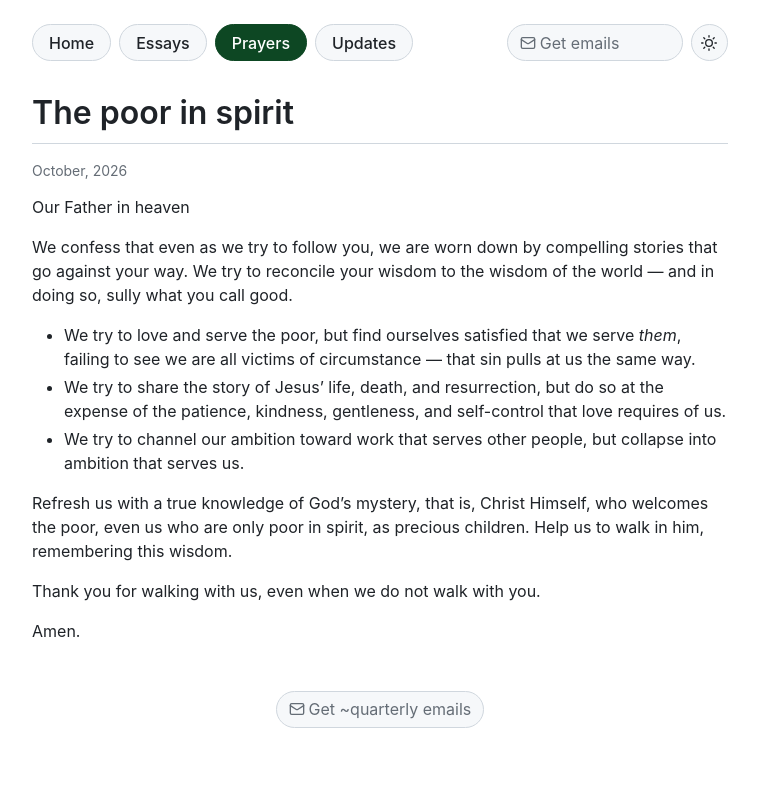
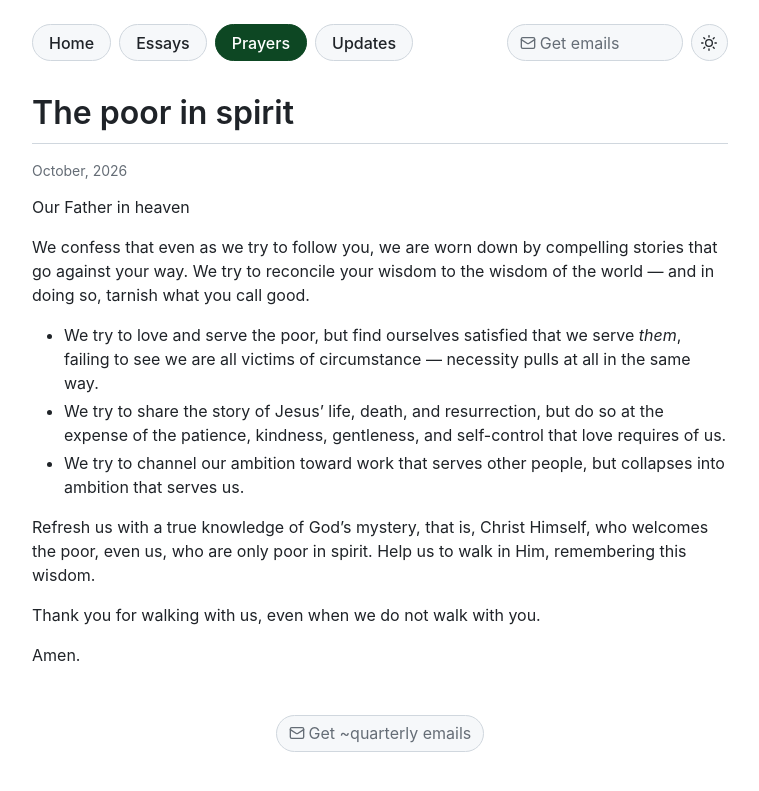
Before and after one commit to jack-t-skidmore/jack-t-skidmore.github.io, a Jekyll site: the page built from prayers/the-poor-in-spirit.md, in a window 1280 px wide. Shown: the top 791 px of the page, without its empty margins (260-1019 px from the left). Built offline with Jekyll 4.4.1, drawn with Linux system fonts in a browser that asks for light colours.

Commit message:
poor in spirit updates

```diff
--- a/prayers/the-poor-in-spirit.md
+++ b/prayers/the-poor-in-spirit.md
@@ -7,12 +7,12 @@
 
 Our Father in heaven
 
-We confess that even as we try to follow you, we are worn down by compelling stories that go against your way. We try to reconcile your wisdom to the wisdom of the world — and in doing so, sully what you call good.
-- We try to love and serve the poor, but find ourselves satisfied that we serve *them*, failing to see we are all victims of circumstance — that sin pulls at us the same way.
+We confess that even as we try to follow you, we are worn down by compelling stories that go against your way. We try to reconcile your wisdom to the wisdom of the world — and in doing so, tarnish what you call good.
+- We try to love and serve the poor, but find ourselves satisfied that we serve *them*, failing to see we are all victims of circumstance — necessity pulls at all in the same way.
 - We try to share the story of Jesus’ life, death, and resurrection, but do so at the expense of the patience, kindness, gentleness, and self-control that love requires of us.
-- We try to channel our ambition toward work that serves other people, but collapse into ambition that serves us.
+- We try to channel our ambition toward work that serves other people, but collapses into ambition that serves us.
 
-Refresh us with a true knowledge of God’s mystery, that is, Christ Himself, who welcomes the poor, even us who are only poor in spirit, as precious children. Help us to walk in him, remembering this wisdom.
+Refresh us with a true knowledge of God’s mystery, that is, Christ Himself, who welcomes the poor, even us, who are only poor in spirit. Help us to walk in Him, remembering this wisdom.
 
 Thank you for walking with us, even when we do not walk with you.
 
```
Also changed, not shown: index.md (+2 -2 lines).
